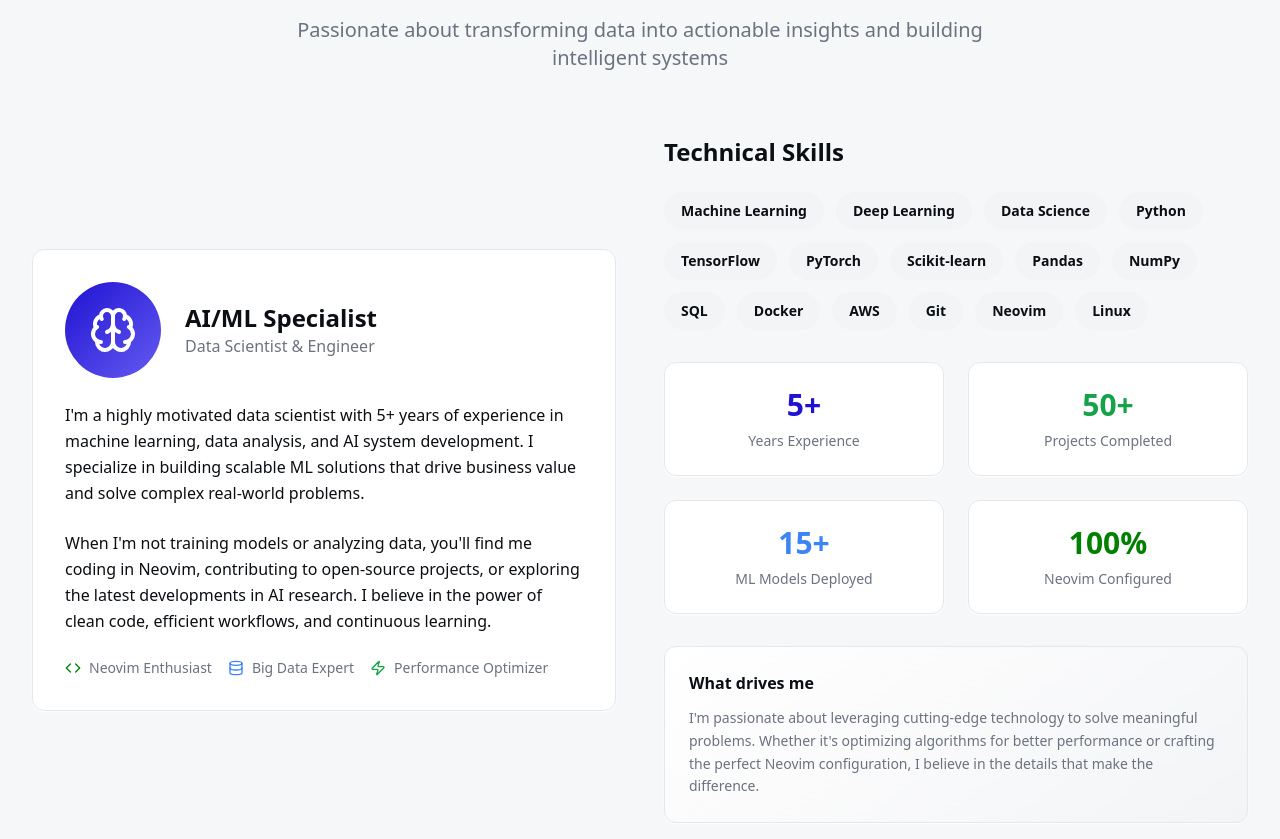
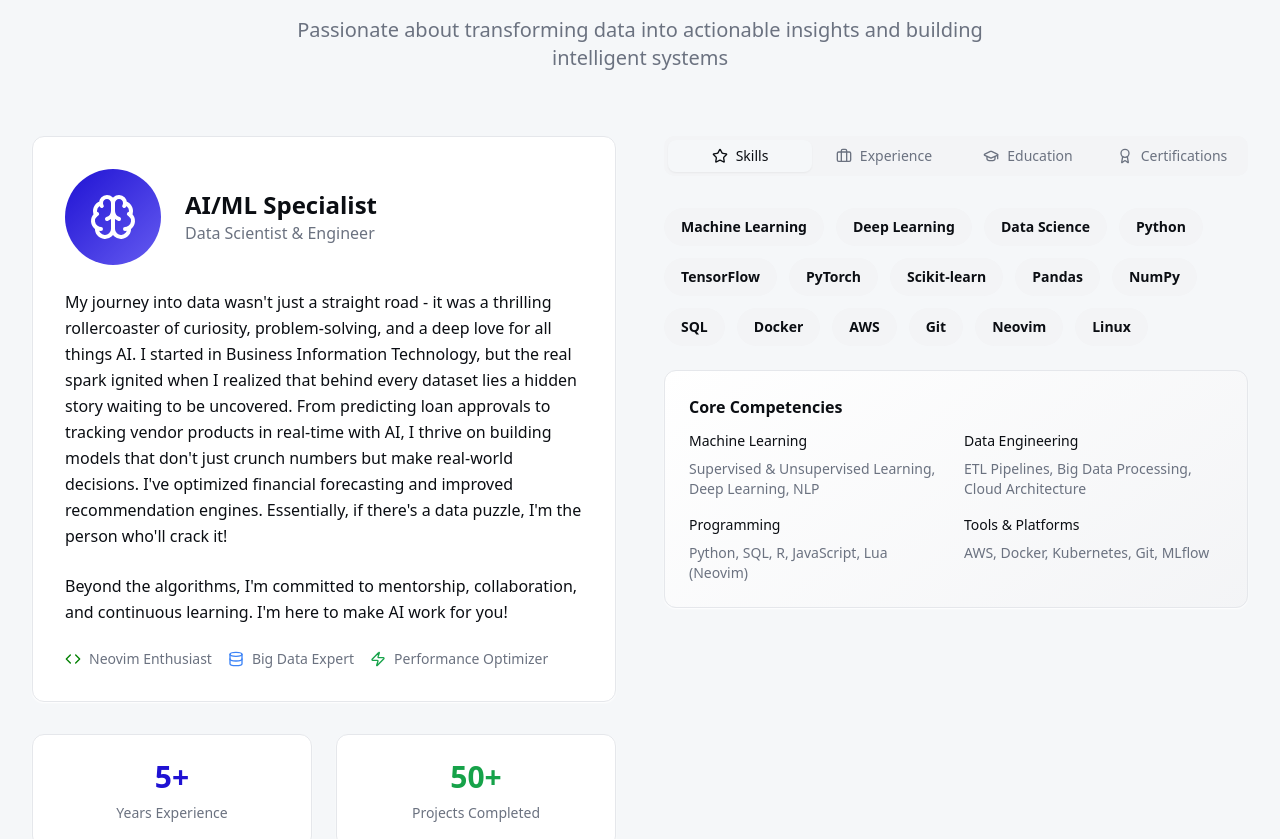
Before and after one commit to Mwangiboyle/vim-data-vision, a React (Vite) app: page / in a window 1280 px wide. Shown: the part 920-1759 px from the top of the page. Built offline with nearby package versions, Linux system fonts and the light colour scheme.

Commit message:
Add About section subsections
Add Skills, Experience, Education, and Certifications subsections to the About section.

```diff
--- a/src/components/About.tsx
+++ b/src/components/About.tsx
@@ -1,12 +1,58 @@
 import { Card } from "@/components/ui/card";
 import { Badge } from "@/components/ui/badge";
-import { Brain, Code, Database, Zap } from "lucide-react";
+import { Tabs, TabsContent, TabsList, TabsTrigger } from "@/components/ui/tabs";
+import { Brain, Code, Database, Zap, GraduationCap, Award, Briefcase, Star } from "lucide-react";
+import { useState } from "react";
 
 const About = () => {
   const skills = [
     "Machine Learning", "Deep Learning", "Data Science", "Python",
     "TensorFlow", "PyTorch", "Scikit-learn", "Pandas", "NumPy",
     "SQL", "Docker", "AWS", "Git", "Neovim", "Linux"
+  ];
+
+  const experiences = [
+    {
+      title: "Senior Data Scientist",
+      company: "Tech Corp",
+      period: "2022 - Present",
+      description: "Lead ML initiatives and deploy production models serving millions of users."
+    },
+    {
+      title: "Machine Learning Engineer",
+      company: "AI Startup",
+      period: "2020 - 2022",
+      description: "Built end-to-end ML pipelines and optimized model performance."
+    },
+    {
+      title: "Data Analyst",
+      company: "Analytics Co",
+      period: "2019 - 2020",
+      description: "Performed statistical analysis and created data visualizations."
+    }
+  ];
+
+  const education = [
+    {
+      degree: "Master of Science in Data Science",
+      institution: "University of Technology",
+      period: "2017 - 2019",
+      gpa: "3.9/4.0"
+    },
+    {
+      degree: "Bachelor of Science in Computer Science",
+      institution: "State University",
+      period: "2013 - 2017",
+      gpa: "3.7/4.0"
+    }
+  ];
+
+  const certifications = [
+    "AWS Certified Machine Learning - Specialty",
+    "Google Cloud Professional ML Engineer",
+    "TensorFlow Developer Certificate",
+    "Certified Analytics Professional (CAP)",
+    "Deep Learning Specialization - Coursera"
   ];
 
   return (
@@ -21,7 +67,7 @@ const About = () => {
           </p>
         </div>
 
-        <div className="grid lg:grid-cols-2 gap-12 items-center">
+        <div className="grid lg:grid-cols-2 gap-12 items-start">
           {/* Profile Section */}
           <div className="space-y-8">
             <Card className="p-8 shadow-card hover:shadow-elegant transition-all duration-300">
@@ -36,15 +82,17 @@ const About = () => {
               </div>
 
               <p className="text-foreground leading-relaxed mb-6">
-                I'm a highly motivated data scientist with 5+ years of experience in machine learning,
-                data analysis, and AI system development. I specialize in building scalable ML solutions
-                that drive business value and solve complex real-world problems.
+                My journey into data wasn't just a straight road - it was a thrilling rollercoaster of curiosity, problem-solving, and a
+                deep love for all things AI. I started in Business Information Technology, but the real spark ignited when I realized
+                that behind every dataset lies a hidden story waiting to be uncovered. From predicting loan approvals to
+                tracking vendor products in real-time with AI, I thrive on building models that don't just crunch numbers but
+                make real-world decisions. I've optimized financial forecasting and improved recommendation engines.
+                Essentially, if there's a data puzzle, I'm the person who'll crack it!
               </p>
 
               <p className="text-foreground leading-relaxed mb-6">
-                When I'm not training models or analyzing data, you'll find me coding in Neovim,
-                contributing to open-source projects, or exploring the latest developments in AI research.
-                I believe in the power of clean code, efficient workflows, and continuous learning.
+                Beyond the algorithms, I'm committed to mentorship, collaboration, and continuous learning. I'm here to make
+                AI work for you!
               </p>
 
               <div className="flex items-center space-x-4 text-sm text-muted-foreground">
@@ -62,25 +110,8 @@ const About = () => {
                 </div>
               </div>
             </Card>
-          </div>
 
-          {/* Skills Section */}
-          <div className="space-y-8">
-            <div>
-              <h3 className="text-2xl font-bold mb-6 text-foreground">Technical Skills</h3>
-              <div className="flex flex-wrap gap-3 mb-8">
-                {skills.map((skill) => (
-                  <Badge
-                    key={skill}
-                    variant="secondary"
-                    className="px-4 py-2 text-sm hover:bg-primary hover:text-primary-foreground transition-colors cursor-default"
-                  >
-                    {skill}
-                  </Badge>
-                ))}
-              </div>
-            </div>
-
+            {/* Stats Cards */}
             <div className="grid grid-cols-2 gap-6">
               <Card className="p-6 text-center shadow-card hover:shadow-elegant transition-all duration-300 hover:scale-105">
                 <div className="text-3xl font-bold text-primary mb-2">5+</div>
@@ -102,15 +133,124 @@ const About = () => {
                 <div className="text-sm text-muted-foreground">Neovim Configured</div>
               </Card>
             </div>
+          </div>
 
-            <Card className="p-6 bg-gradient-card shadow-card">
-              <h4 className="font-semibold mb-3 text-foreground">What drives me</h4>
-              <p className="text-sm text-muted-foreground leading-relaxed">
-                I'm passionate about leveraging cutting-edge technology to solve meaningful problems.
-                Whether it's optimizing algorithms for better performance or crafting the perfect
-                Neovim configuration, I believe in the details that make the difference.
-              </p>
-            </Card>
+          {/* Detailed Sections with Tabs */}
+          <div className="space-y-8">
+            <Tabs defaultValue="skills" className="w-full">
+              <TabsList className="grid w-full grid-cols-4 mb-8">
+                <TabsTrigger value="skills" className="flex items-center gap-2">
+                  <Star className="w-4 h-4" />
+                  Skills
+                </TabsTrigger>
+                <TabsTrigger value="experience" className="flex items-center gap-2">
+                  <Briefcase className="w-4 h-4" />
+                  Experience
+                </TabsTrigger>
+                <TabsTrigger value="education" className="flex items-center gap-2">
+                  <GraduationCap className="w-4 h-4" />
+                  Education
+                </TabsTrigger>
+                <TabsTrigger value="certifications" className="flex items-center gap-2">
+                  <Award className="w-4 h-4" />
+                  Certifications
+                </TabsTrigger>
+              </TabsList>
+
+              <TabsContent value="skills" className="space-y-6">
+                <div className="flex flex-wrap gap-3">
+                  {skills.map((skill) => (
+                    <Badge
+                      key={skill}
+                      variant="secondary"
+                      className="px-4 py-2 text-sm hover:bg-primary hover:text-primary-foreground transition-colors cursor-default"
+                    >
+                      {skill}
+                    </Badge>
+                  ))}
+                </div>
+                <Card className="p-6 bg-gradient-card shadow-card">
+                  <h4 className="font-semibold mb-3 text-foreground">Core Competencies</h4>
+                  <div className="grid grid-cols-1 md:grid-cols-2 gap-4 text-sm">
+                    <div>
+                      <p className="font-medium text-foreground mb-2">Machine Learning</p>
+                      <p className="text-muted-foreground">Supervised & Unsupervised Learning, Deep Learning, NLP</p>
+                    </div>
+                    <div>
+                      <p className="font-medium text-foreground mb-2">Data Engineering</p>
+                      <p className="text-muted-foreground">ETL Pipelines, Big Data Processing, Cloud Architecture</p>
+                    </div>
+                    <div>
+                      <p className="font-medium text-foreground mb-2">Programming</p>
+                      <p className="text-muted-foreground">Python, SQL, R, JavaScript, Lua (Neovim)</p>
+                    </div>
+                    <div>
+                      <p className="font-medium text-foreground mb-2">Tools & Platforms</p>
+                      <p className="text-muted-foreground">AWS, Docker, Kubernetes, Git, MLflow</p>
+                    </div>
+                  </div>
+                </Card>
+              </TabsContent>
+
+              <TabsContent value="experience" className="space-y-4">
+                {experiences.map((exp, index) => (
+                  <Card key={index} className="p-6 shadow-card hover:shadow-elegant transition-all duration-300">
+                    <div className="flex justify-between items-start mb-3">
+                      <div>
+                        <h4 className="font-semibold text-lg text-foreground">{exp.title}</h4>
+                        <p className="text-primary font-medium">{exp.company}</p>
+                      </div>
+                      <Badge variant="outline" className="text-xs">
+                        {exp.period}
+                      </Badge>
+                    </div>
+                    <p className="text-muted-foreground text-sm">{exp.description}</p>
+                  </Card>
+                ))}
+              </TabsContent>
+
+              <TabsContent value="education" className="space-y-4">
+                {education.map((edu, index) => (
+                  <Card key={index} className="p-6 shadow-card hover:shadow-elegant transition-all duration-300">
+                    <div className="flex justify-between items-start mb-3">
+                      <div>
+                        <h4 className="font-semibold text-lg text-foreground">{edu.degree}</h4>
+                        <p className="text-primary font-medium">{edu.institution}</p>
+                      </div>
+                      <div className="text-right">
+                        <Badge variant="outline" className="text-xs mb-1">
+                          {edu.period}
+                        </Badge>
+                        <p className="text-xs text-muted-foreground">GPA: {edu.gpa}</p>
+                      </div>
+                    </div>
+                  </Card>
+                ))}
+              </TabsContent>
+
+              <TabsContent value="certifications" className="space-y-4">
+                <div className="grid gap-3">
+                  {certifications.map((cert, index) => (
+                    <Card key={index} className="p-4 shadow-card hover:shadow-elegant transition-all duration-300">
+                      <div className="flex items-center space-x-3">
+                        <div className="w-8 h-8 bg-gradient-primary rounded-full flex items-center justify-center">
+                          <Award className="w-4 h-4 text-white" />
+                        </div>
+                        <p className="font-medium text-foreground">{cert}</p>
+                      </div>
+                    </Card>
+                  ))}
+                </div>
+                <Card className="p-6 bg-gradient-card shadow-card">
+                  <h4 className="font-semibold mb-3 text-foreground">Continuous Learning</h4>
+                  <p className="text-sm text-muted-foreground leading-relaxed">
+                    I'm committed to staying at the forefront of AI and ML technologies. These certifications
+                    represent my dedication to continuous learning and maintaining expertise in the rapidly
+                    evolving field of data science and machine learning.
+                  </p>
+                </Card>
+              </TabsContent>
+            </Tabs>
           </div>
         </div>
       </div>
```
